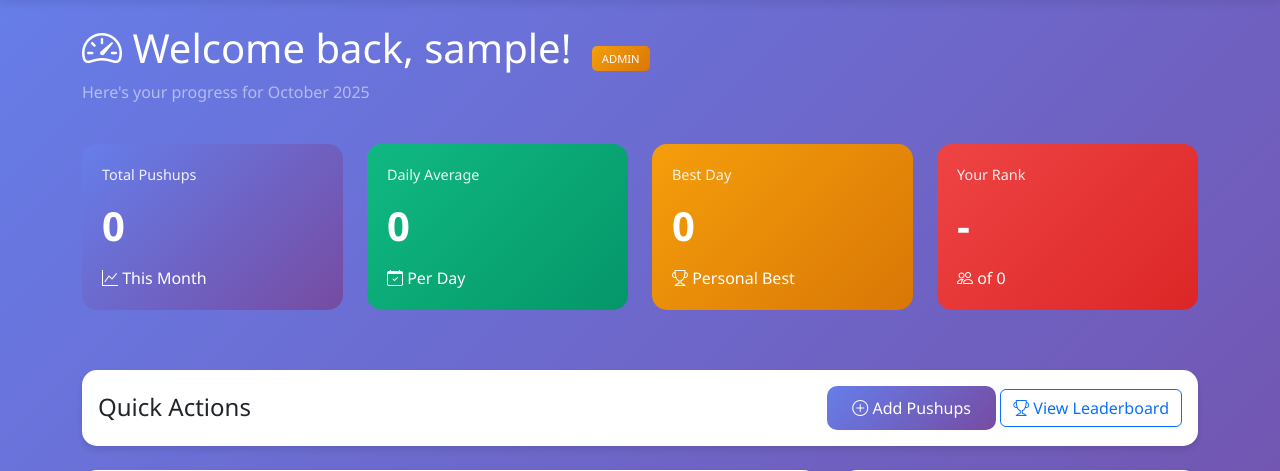
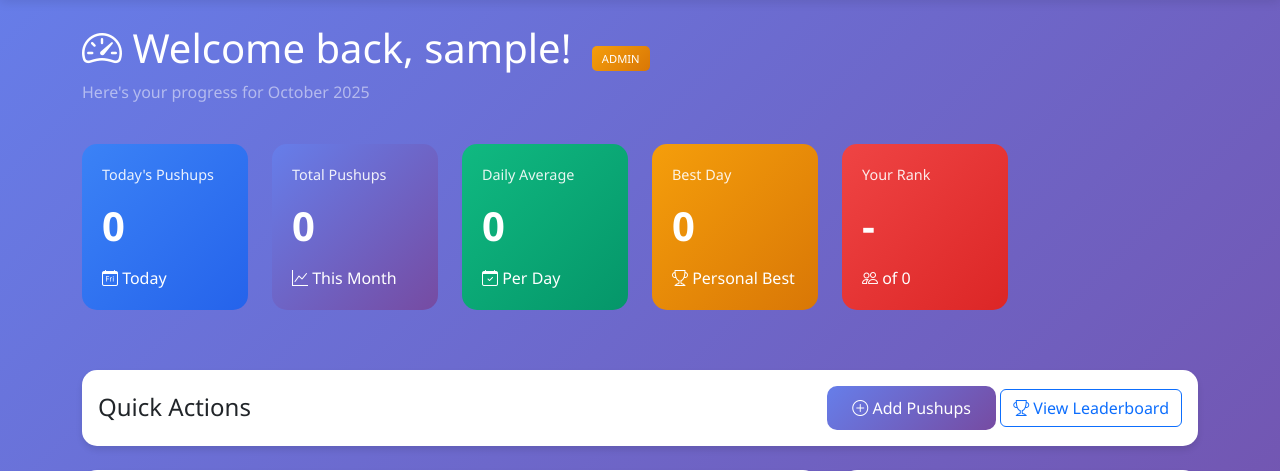
Before and after one commit to andrei73/pushup-counter, a Django app: page /dashboard/ in a window 1280 px wide. Shown: the part 56-527 px from the top of the page. Run offline with Django 5.2, Linux system fonts and the light colour scheme; the visitor is signed in with stand-in values (Sample User, id 1); data comes from the database, SQL or seed files in the repository; data that the repository does not hold is empty.

Commit message:
am adaugat today's pushups

```diff
--- a/tracker/templates/tracker/dashboard.html
+++ b/tracker/templates/tracker/dashboard.html
@@ -17,28 +17,35 @@
 
 <!-- Stats Cards -->
 <div class="row mb-4">
-    <div class="col-md-3 col-sm-6 mb-3">
+    <div class="col-lg-2 col-md-4 col-sm-6 mb-3">
+        <div class="stat-card" style="background: linear-gradient(135deg, #3b82f6 0%, #2563eb 100%);">
+            <div class="stat-label">Today's Pushups</div>
+            <div class="stat-value">{{ today_total }}</div>
+            <div><i class="bi bi-calendar-day"></i> Today</div>
+        </div>
+    </div>
+    <div class="col-lg-2 col-md-4 col-sm-6 mb-3">
         <div class="stat-card">
             <div class="stat-label">Total Pushups</div>
             <div class="stat-value">{{ stats.total }}</div>
             <div><i class="bi bi-graph-up"></i> This Month</div>
         </div>
     </div>
-    <div class="col-md-3 col-sm-6 mb-3">
+    <div class="col-lg-2 col-md-4 col-sm-6 mb-3">
         <div class="stat-card green">
             <div class="stat-label">Daily Average</div>
             <div class="stat-value">{{ stats.average }}</div>
             <div><i class="bi bi-calendar-check"></i> Per Day</div>
         </div>
     </div>
-    <div class="col-md-3 col-sm-6 mb-3">
+    <div class="col-lg-2 col-md-4 col-sm-6 mb-3">
         <div class="stat-card orange">
             <div class="stat-label">Best Day</div>
             <div class="stat-value">{{ stats.best_day }}</div>
             <div><i class="bi bi-trophy"></i> Personal Best</div>
         </div>
     </div>
-    <div class="col-md-3 col-sm-6 mb-3">
+    <div class="col-lg-2 col-md-4 col-sm-6 mb-3">
         <div class="stat-card red">
             <div class="stat-label">Your Rank</div>
             <div class="stat-value">
--- a/tracker/views.py
+++ b/tracker/views.py
@@ -40,9 +40,16 @@ def dashboard(request):
     now = timezone.now()
     current_year = now.year
     current_month = now.month
+    today = now.date()
 
     # Get user's monthly stats
     stats = PushupEntry.get_user_stats(request.user, current_year, current_month)
+
+    # Get today's pushup count
+    today_total = PushupEntry.objects.filter(
+        user=request.user,
+        date=today
+    ).aggregate(total=Sum('count'))['total'] or 0
 
     # Get user's recent entries
     recent_entries = PushupEntry.objects.filter(user=request.user)[:10]
@@ -57,6 +64,7 @@ def dashboard(request):
 
     context = {
         'stats': stats,
+        'today_total': today_total,
         'recent_entries': recent_entries,
         'user_rank': user_rank,
         'total_competitors': leaderboard.count(),
```
